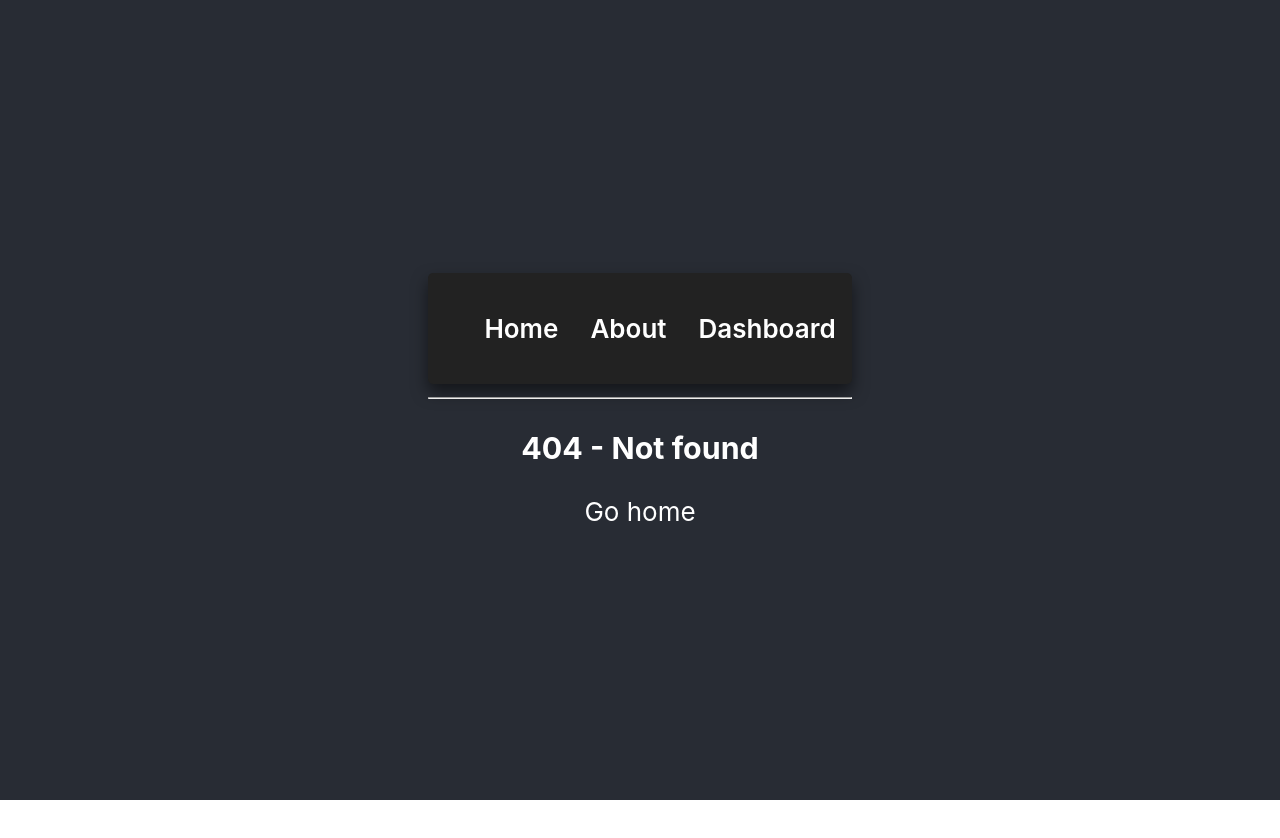
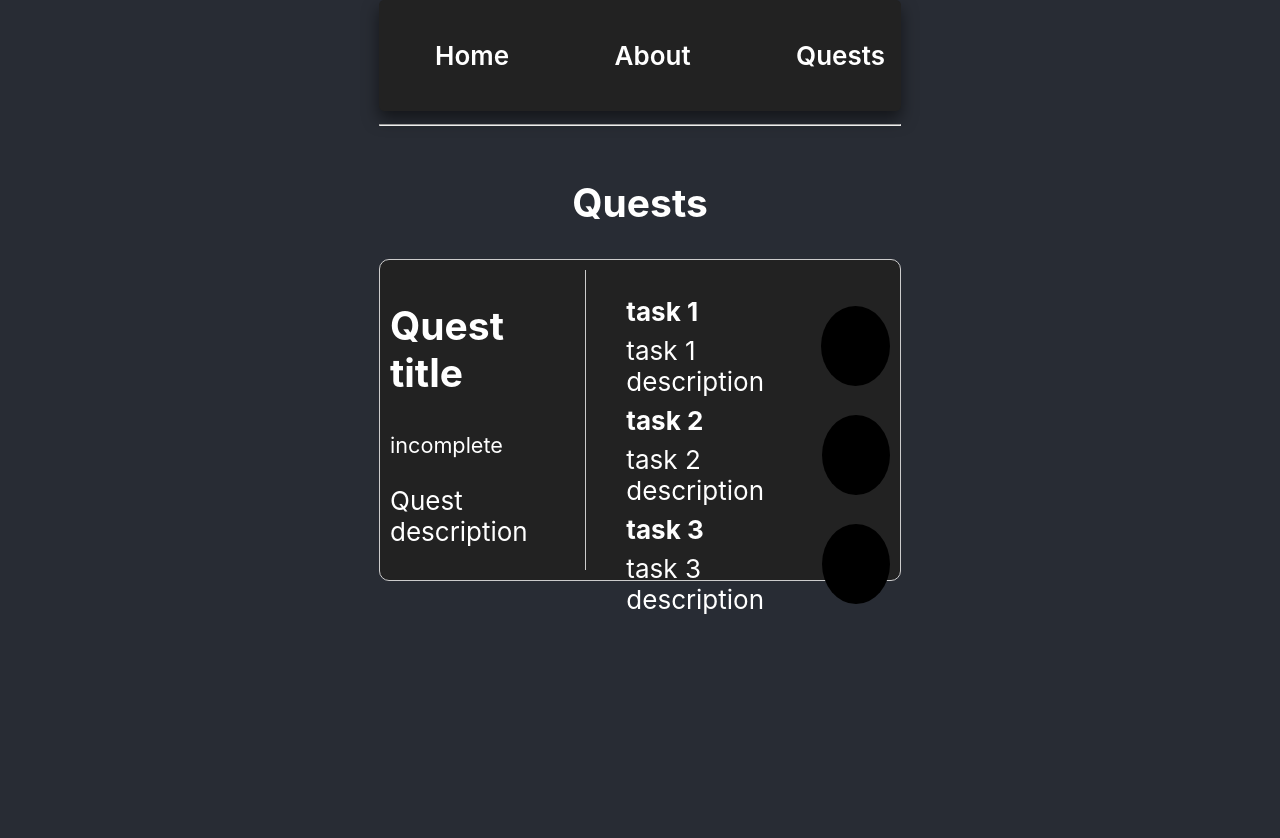
Before and after one commit to NorbertBM/board-game-1, a React (Create React App) app: page /quests in a window 1280 px wide. Before the commit this address had no page. Shown: the top 838 px of the page. Before the commit the page ends 800 px from the top, so only its background shows below. Built offline with nearby package versions, Linux system fonts and the light colour scheme.

Commit message:
quest pad

```diff
--- a/src/App.jsx
+++ b/src/App.jsx
@@ -4,7 +4,7 @@ import { Routes, Route, Link } from "react-router-dom";
 import Root from "./routes/root";
 import Home from "./routes/home";
 import About from "./routes/about";
-import Dashboard from "./routes/dashboard";
+import Quests from "./routes/quests";
 import Index from "./routes/indexRoute";
 export default function App() {
   // responsive
@@ -26,7 +26,7 @@ export default function App() {
           <Route index element={<Index />} />
           <Route path="home" element={<Home />} />
           <Route path="about" element={<About />} />
-          <Route path="dashboard" element={<Dashboard />} />
+          <Route path="quests" element={<Quests />} />
 
           <Route path="*" element={<NoMatch />} />
         </Route>
--- /dev/null
+++ b/src/components/QuestPad.jsx
@@ -0,0 +1,46 @@
+import React from "react";
+import "../css/Quest-pad.css";
+export default function QuestPad({
+  quest_title = "Quest title",
+  quest_description = "Quest description",
+  quest_id,
+  quest_status = "incomplete",
+  quest_tasks = [
+    {
+      task_title: "task 1",
+      task_description: "task 1 description",
+      task_status: "incomplete",
+    },
+    {
+      task_title: "task 2",
+      task_description: "task 2 description",
+      task_status: "incomplete",
+    },
+    {
+      task_title: "task 3",
+      task_description: "task 3 description",
+      task_status: "incomplete",
+    },
+  ],
+}) {
+  return (
+    <div className="quest-pad">
+      <header>
+        <h2 className="quest_title">{quest_title}</h2>
+        <small className="quest_status">{quest_status}</small>
+        <p className="quest_description">{quest_description}</p>
+      </header>
+      <ul className="quest_tasks">
+        {quest_tasks.map((task) => (
+          <li className="quest_task">
+            <aside>
+              <h4 className="task_title">{task.task_title}</h4>
+              <p className="task_description">{task.task_description}</p>
+            </aside>
+            <div className="task_status"></div>
+          </li>
+        ))}
+      </ul>
+    </div>
+  );
+}
--- a/src/components/nav.js
+++ b/src/components/nav.js
@@ -12,7 +12,7 @@ export default function Nav() {
           <Link to="/about">About</Link>
         </li>
         <li>
-          <Link to="/dashboard">Dashboard</Link>
+          <Link to="/quests">Quests</Link>
         </li>
         {/* <li>
           <Link to="/nothing-here">Nothing Here</Link>
--- /dev/null
+++ b/src/css/Quest-pad.css
@@ -0,0 +1,60 @@
+/* Dependencies */
+/* End Dependencies */
+
+.quest-pad {
+  width: 500px;
+  height: 300px;
+  margin: 0 auto;
+  padding: 10px;
+  border: 1px solid #ccc;
+  border-radius: 10px;
+  background-color: #222;
+  text-align: left;
+  display: flex;
+  & header {
+    border-right: 1px solid #ccc;
+    padding-right: 10px;
+  }
+  .quest__title {
+    font-size: 20px;
+    color: #fff;
+  }
+  .quest_status {
+    margin: 0;
+    padding: 0;
+    /* font-size: 20px; */
+    color: #fff;
+    &.completed {
+      color: #0f0;
+    }
+    &.failed {
+      color: #f00;
+    }
+  }
+  .quest_tasks {
+    .quest_task {
+      margin-bottom: 0.5rem;
+      width: 100%;
+      display: flex;
+      justify-content: space-between;
+      align-items: center;
+      gap: 10px;
+    }
+
+    .task_title {
+      margin: 0;
+      margin-bottom: 0.5rem;
+      padding: 0;
+    }
+    .task_description {
+      margin: 0;
+      padding: 0;
+    }
+    .task_status {
+      height: 80px;
+      width: 80px;
+      border-radius: 50%;
+      background-color: #000;
+    }
+  }
+}
--- a/src/markdown/story.md
+++ b/src/markdown/story.md
@@ -162,38 +162,55 @@ Each of our four main characters share the same stats. They are:
 While it is true that our characters all share the same stats, they do however vary slightly.
 Some will have a bit more stamina, or HP or sanity resistance, or even carry more items.
 This is a slight variations but one that does make a diﬀerence.
+
 You have four characters in total and each has their own backstory and everything.
+
 Main dude
 Shaman
 Character 3
 Character 4
-THE ITEMS
+
+## THE ITEMS
+
 This is NOT Diablo hack and slash or Dark Souls boss fights!
+
 The items you find in the game are unique, very hard to come by and they oﬀer what
 might appear to be slight advantages, but in truth they matter a lot.
+
 And also, the items can be used for multiple purses, which makes the game more
 replayable. For instance if you use this key here, it’s gone, but you could’ve used it
 somewhere else. Next time!
+
 Player choice in item usage is very important and makes a huge diﬀerence.
+
 How do you win / lose?
 You lose by getting to 0 HP or going insane.
 You win by…???
-IDEA — there have to be at least 10 ways to beat the game which makes playing it over
-and over again new and exciting.
+
+_IDEA — there have to be at least 10 ways to beat the game which makes playing it over
+and over again new and exciting._
+
 Game impact — everything you do in the game matters and has a huge impact or
 repercussions.
 Theme(s)???
+
 NPCs
+
 While exploring the Nightmare Realm you will come across various NPCs you can interact
 with. They will give you quests or missions to go on and if you complete them you get
 stuﬀ.
+
 These NPCs are others like you, “lost dreamers”, some who got here by accident, some
 that want to stay, some that are stuck, etc.
 Unique abilities
 These are unique abilities you acquire only once and they are hard to come by. A lot of
 times you won’t even get them as they are so hard to acquire. Some ideas include:
+
 Phasing — going through object — perhaps after killing the shadow demon?
+
 Mirror walk — ability to travel between mirrors (which are waypoints basically)
+
 Block tiles — ability to block certain tiles when they move?
+
 Possible issue — is the game just an endless loop of move, explore, move, explore?
 MOOD BOARD / THE NIGHTMARE REALM
--- a/src/routes/about.js
+++ b/src/routes/about.js
@@ -20,6 +20,7 @@ export default function About() {
         });
     });
   }, [file_name]);
+
   return (
     <div className="page">
       <h2>The story so far</h2>
--- a/src/routes/dashboard.js
+++ b/src/routes/quests.js
@@ -1,7 +1,10 @@
+import QuestPad from "../components/QuestPad";
+
 export default function Dashboard() {
   return (
     <div className="page">
-      <h2>Dashboard</h2>
+      <h2>Quests</h2>
+      <QuestPad />
     </div>
   );
 }
```
